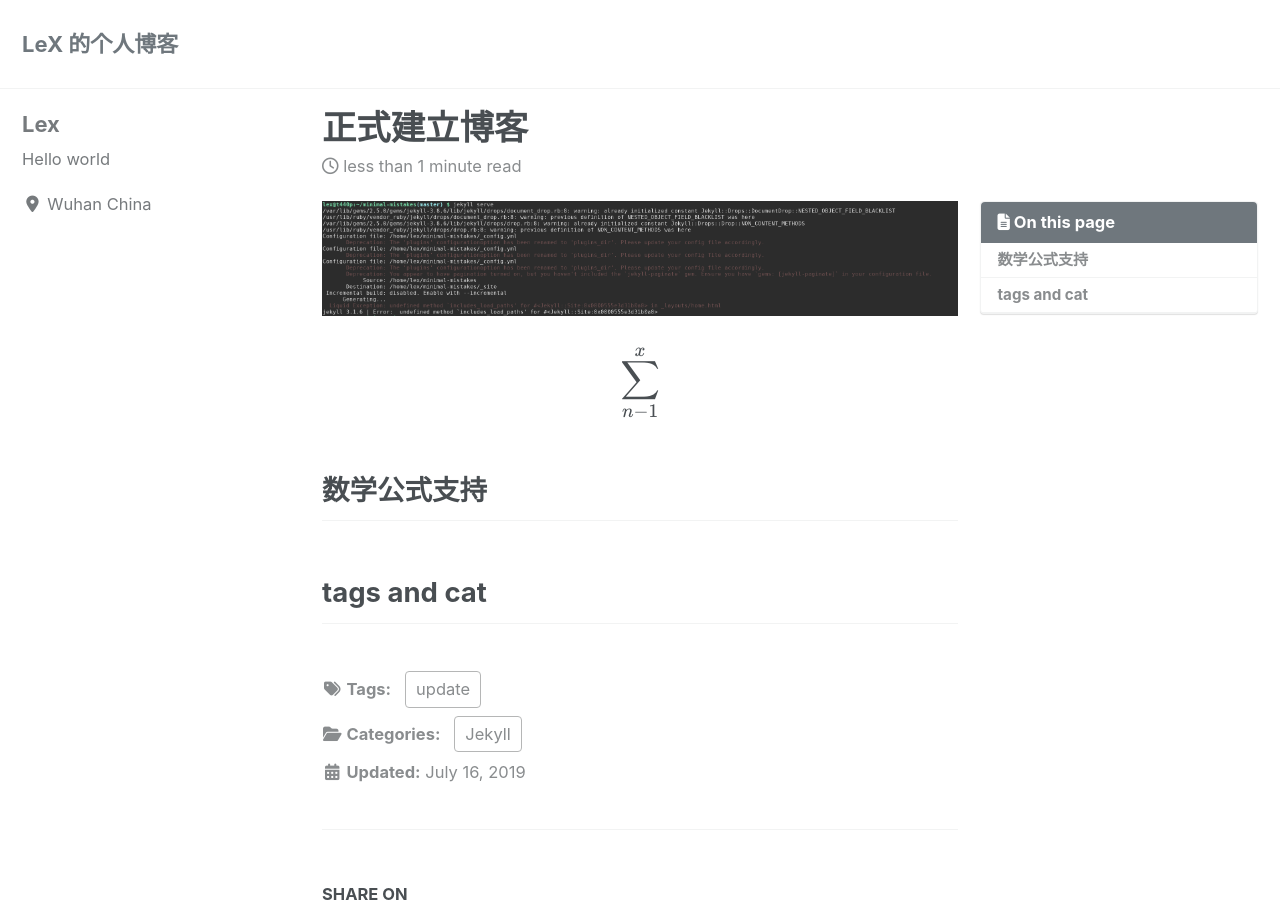
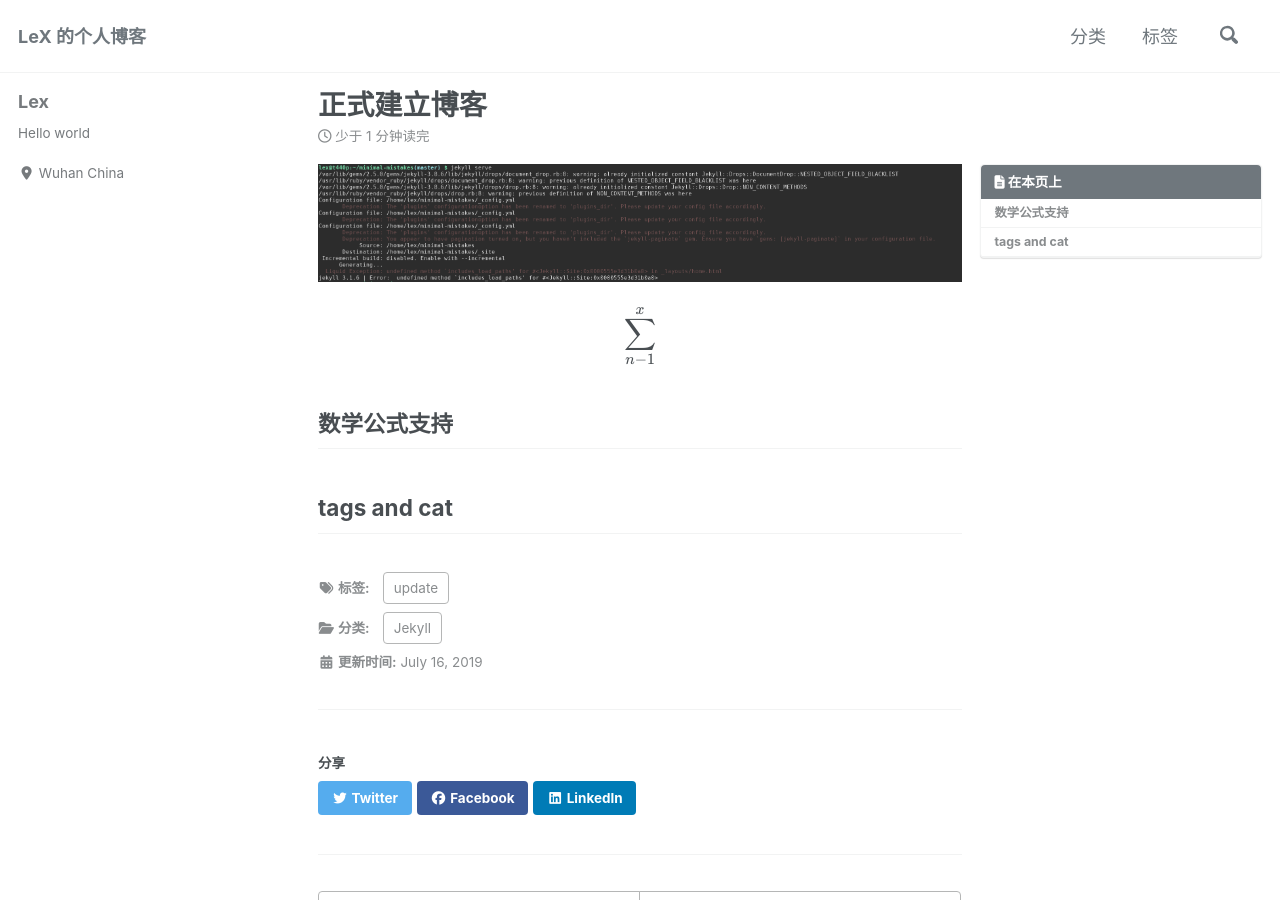
Before and after one commit to wow-yes/blog, a Jekyll site: the page built from _posts/2019-07-16-建立博客.md, in a window 1280 px wide and 900 px high. Built offline with Jekyll 4.4.1, drawn with Linux system fonts in a browser that asks for light colours; cached includes are drawn as plain includes; nearby versions of some CDN libraries; formulas are drawn with MathJax 3; some of the changed text lies outside the part shown.

Commit message:
Tue Jul 16 10:57:45 CST 2019

```diff
--- a/_config.yml
+++ b/_config.yml
@@ -15,7 +15,7 @@
 minimal_mistakes_skin    : "default" # "air", "aqua", "contrast", "dark", "dirt", "neon", "mint", "plum", "sunrise"
 
 # Site Settings
-locale                   : "en-US"
+locale                   : "zh-CN"
 title                    : "LeX 的个人博客"
 title_separator          : "-"
 name                     : "Lex"
@@ -64,8 +64,8 @@ reCaptcha:
   secret                 :
 atom_feed:
   path                   : # blank (default) uses feed.xml
-search                   : # true, false (default)
-search_full_content      : # true, false (default)
+search                   : true # true, false (default)
+search_full_content      : true # true, false (default)
 search_provider          : # lunr (default), algolia, google
 algolia:
   application_id         : # YOUR_APPLICATION_ID
@@ -219,7 +219,7 @@ sass:
 
 # Outputting
 permalink: /:categories/:title/
-paginate: 5 # amount of posts to show
+paginate: 10 # amount of posts to show
 paginate_path: /page:num/
 timezone: # https://en.wikipedia.org/wiki/List_of_tz_database_time_zones
 
--- a/_data/navigation.yml
+++ b/_data/navigation.yml
@@ -10,3 +10,7 @@ main:
   #   url: /collection-archive/
   # - title: "Sitemap"
   #   url: /sitemap/
+  - title: "分类"
+    url: /categories/
+  - title: "标签"
+    url: /tags/
--- a/_sass/minimal-mistakes/_reset.scss
+++ b/_sass/minimal-mistakes/_reset.scss
@@ -8,22 +8,22 @@ html {
   /* apply a natural box layout model to all elements */
   box-sizing: border-box;
   background-color: $background-color;
-  font-size: 16px;
+  font-size: 12px;
 
   @include breakpoint($medium) {
+    font-size: 14px;
+  }
+
+  @include breakpoint($large) {
+    font-size: 16px;
+  }
+
+  @include breakpoint($x-large) {
     font-size: 18px;
   }
 
-  @include breakpoint($large) {
-    font-size: 20px;
-  }
-
-  @include breakpoint($x-large) {
-    font-size: 22px;
-  }
-
-  -webkit-text-size-adjust: 100%;
-  -ms-text-size-adjust: 100%;
+  -webkit-text-size-adjust: 80%;
+  -ms-text-size-adjust: 80%;
 }
 
 /* Remove margin */
```
Also changed, not shown: _posts/2018-01-01-Linux下我的软件列表.md (+1 -0 lines).
